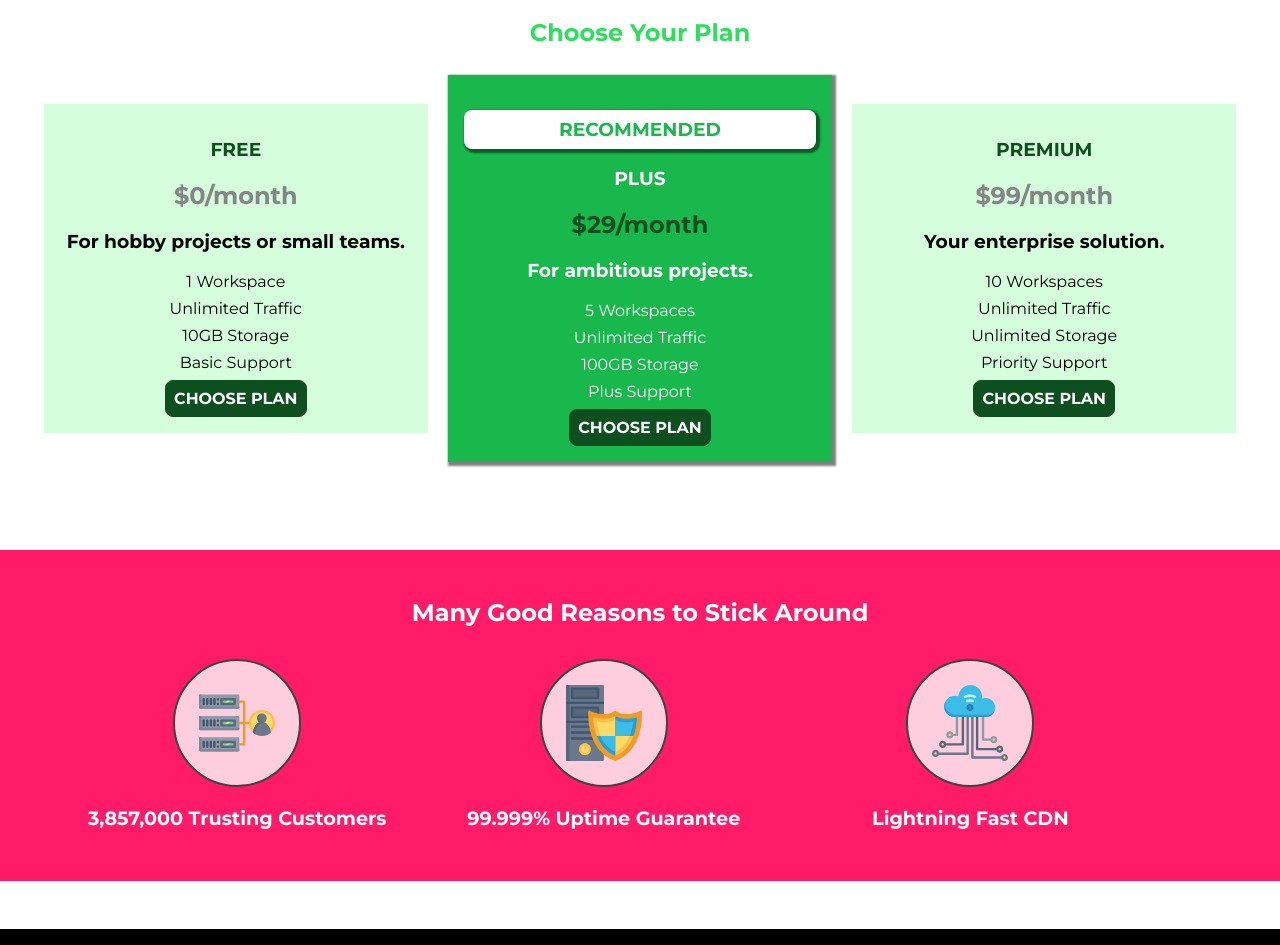
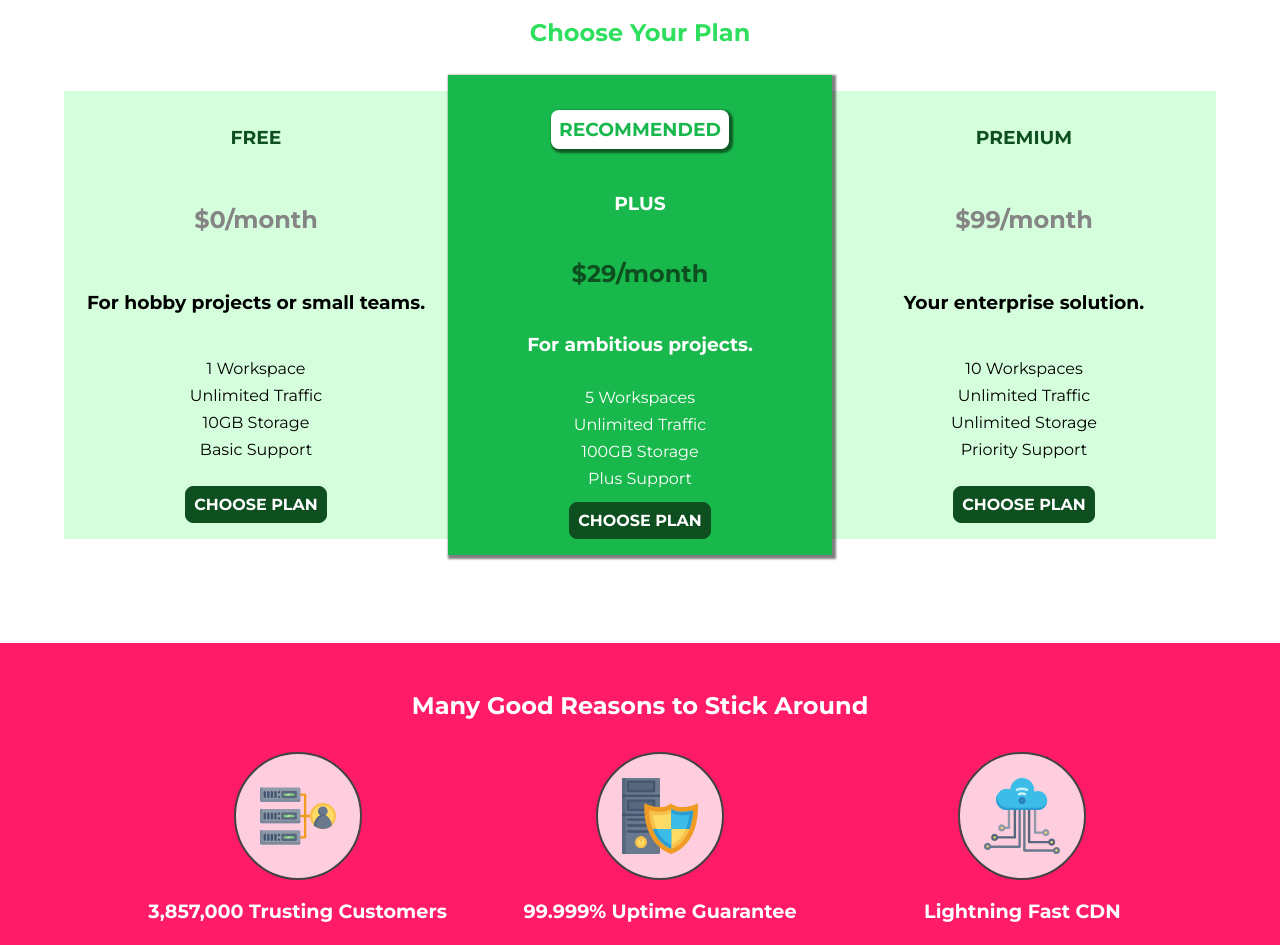
Before and after one commit to Marchinka90/udemy-css-the-complete-guide-incl-flexbox-grid-sass, a plain HTML site: page practicing_basics/index.html in a window 1280 px wide. Shown: the part 458-1403 px from the top of the page. Drawn offline with Linux system fonts and the light colour scheme.

Commit message:
Added flexbox improvment to the main page

```diff
--- a/practicing_basics/main.css
+++ b/practicing_basics/main.css
@@ -25,8 +25,6 @@
     color: #2ddf5c;
     text-align: center;
 }
-
-
 
 .plan {
     background: #d5ffdc;
@@ -116,10 +114,6 @@
     padding: 1.5rem;
 }
 
-/* h1 {
-    font-family: sans-serif;
-} */
-
 .modal {
     position: fixed;
     display: none;
@@ -181,27 +175,36 @@
 
     .plan__list {
         width: 100%;
-        text-align: center;
+        display: flex;
+        justify-content: center;
+        align-items: center;
     }
 
     .plan {
-        display: inline-block;
-        margin: 0.5rem;
         width: 30%;
-        vertical-align: middle;
         min-width: 13rem;
         max-width: 25rem;
+        display: flex;
+        flex-direction: column;
+        justify-content: space-between;
+        align-items: center;
+        height: 28rem;
     }
 
     .plan--highlight {
         box-shadow: 2px 2px 2px 2px rgba(0, 0, 0, 0.5);
+        height: 30rem;
+        z-index: 50;
     }
 
     .key-feature {
-        display: inline-block;
         width: 30%;
-        vertical-align: top;
         max-width: 25rem;
+    }
+
+    .key-features__list {
+        display: flex;
+        justify-content: center;
     }
 }
 
--- a/practicing_basics/shared.css
+++ b/practicing_basics/shared.css
@@ -34,7 +34,7 @@ main {
     padding: 0.5rem 1rem;
     top: 0;
     left: 0;
-    z-index: 1;
+    z-index: 60;
     display: flex;
     align-items: center;
     justify-content: space-between;
```
